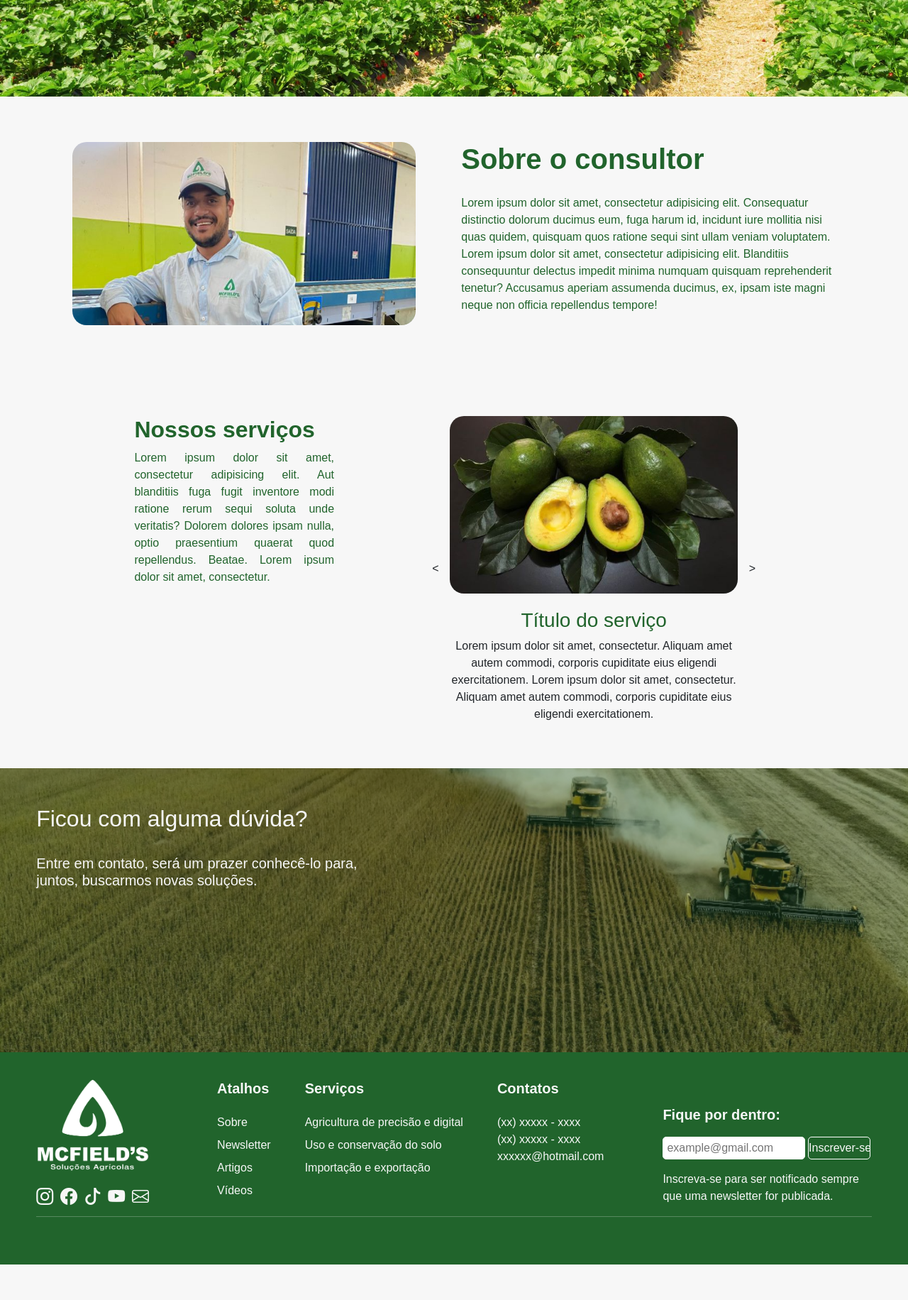
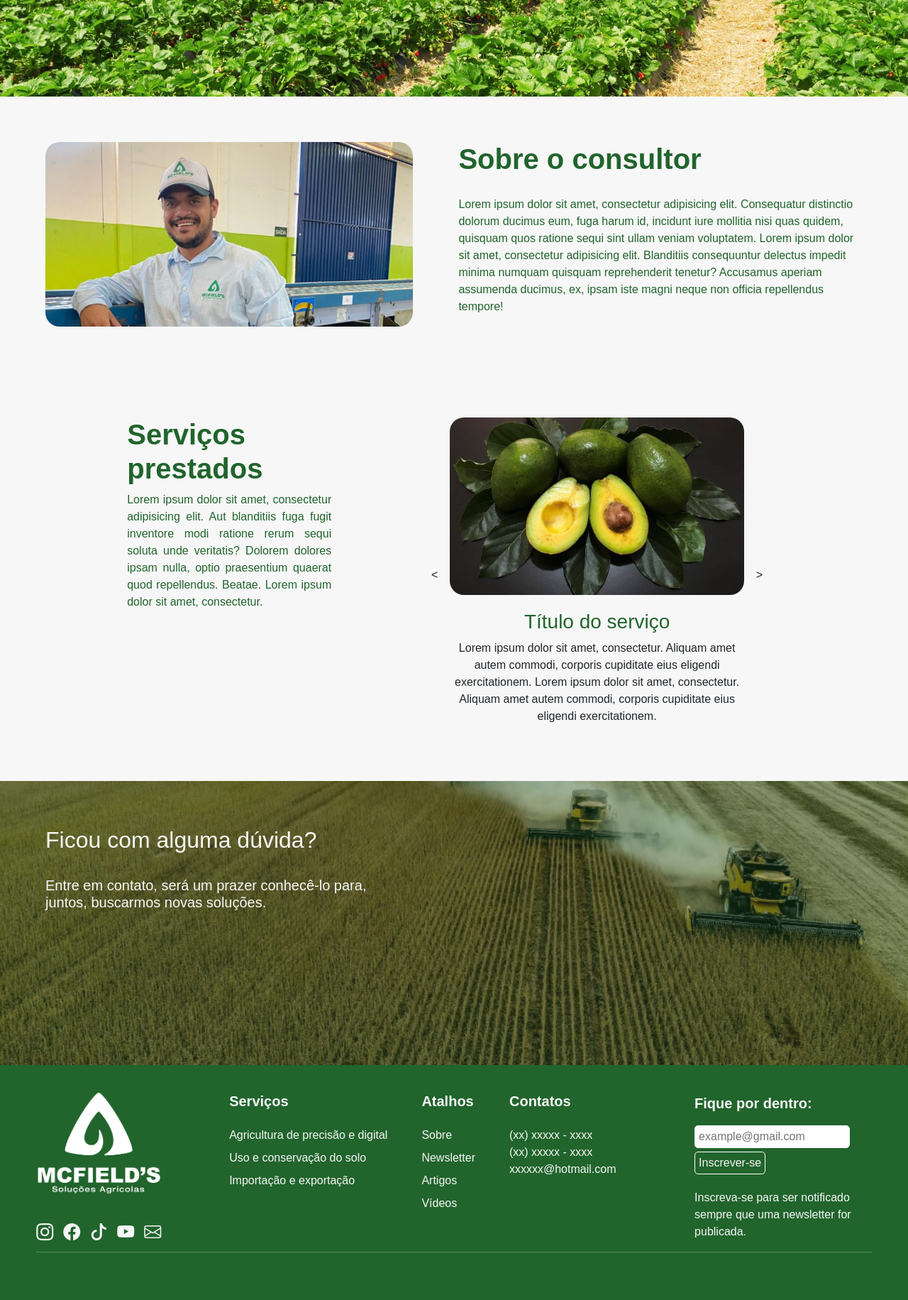
Before and after one commit to fczanetti/mcfields, a Django app: page / in a window 1280 px wide. Shown: the part 424-2255 px from the top of the page at 71% size. Before the commit the page ends 2205 px from the top, so only its background shows below. Run offline with Django 5.2, Linux system fonts and the light colour scheme.

Commit message:
responsividade ajustada
closes #15

```diff
--- a/mcfields/base/static/base/css/style.css
+++ b/mcfields/base/static/base/css/style.css
@@ -80,10 +80,10 @@
 }
 
 #our-services {
-    height: 35rem;
+    /*height: 35rem;*/
     display: flex;
     justify-content: space-evenly;
-    padding: 5% 6%;
+    padding: 5%;
 }
 
 #our-services-text {
@@ -161,7 +160,7 @@
 }
 
 #about {
-    padding: 5% 8%;
+    padding: 5%;
     display: flex;
 }
 
@@ -169,6 +168,7 @@
     width: 45%;
     margin-right: 4rem;
     border-radius: 20px;
+    object-fit: cover;
 }
 
 #about-title {
@@ -195,7 +195,7 @@
 }
 
 #mais-infos-bg {
-    padding: 4%;
+    padding: 5%;
     height: 100%;
     background-color: rgba(33, 100, 44, .3);
 }
@@ -225,9 +225,11 @@
 
 #infos-footer {
     display: flex;
+    min-width: 50%;
 }
 
 #logo-div {
+    width: 20%;
     display: inline-flex;
     flex-direction: column;
     margin-right: 3rem;
@@ -235,7 +237,6 @@
 }
 
 #logo-footer {
-    height: 8rem;
     margin-bottom: 1rem;
 }
 
@@ -287,6 +288,7 @@
     align-items: end;
     width: 25%;
     justify-content: end;
+    margin-left: 3rem;
 }
 
 #email-form {
@@ -304,11 +306,14 @@
     height: 2rem;
     border: 1px solid white;
     border-radius: 5px;
-    width: 68%;
+    min-width: 68%;
     padding: 0 5px;
 }
 
 #input-button {
+    min-width: fit-content;
+    margin: 5px 0;
+    padding: 0 5px;
     height: 2rem;
     border-radius: 5px;
     width: 30%;
--- a/mcfields/base/static/base/js/script.js
+++ b/mcfields/base/static/base/js/script.js
@@ -1,3 +1,5 @@
+// Configurações carousel/slider ----------------------------------
+
 // Select all slides
 const slides = document.querySelectorAll('.slide')
 
@@ -46,3 +48,19 @@ prevSlide.addEventListener("click", function () {
     slide.style.transform = `translateX(${100 * (indx - curSlide)}%)`;
   });
 });
+
+// ----------------------------------------------------------------
+
+let biggestSlideHeight = 0
+
+slides.forEach((slide) => {
+        let height = slide.offsetHeight
+  if (biggestSlideHeight == 0) {
+        biggestSlideHeight = height;
+   }
+   else if (slide.style.height > biggestSlideHeight) {
+        biggestSlideHeight = slide.style.height;
+   }
+});
+
+slider = document.getElementById('slider').style.height = `${biggestSlideHeight}px`
--- a/mcfields/base/templates/base/home.html
+++ b/mcfields/base/templates/base/home.html
@@ -45,7 +45,7 @@
         <div id="our-services">
 
             <div id="our-services-text">
-                <h2 id="our-services-title" >Nossos serviços</h2>
+                <h1 id="our-services-title" >Serviços prestados</h1>
                 <p>Lorem ipsum dolor sit amet, consectetur adipisicing elit.
                     Aut blanditiis fuga fugit inventore modi ratione rerum
                     sequi soluta unde veritatis? Dolorem dolores ipsam nulla,
@@ -125,7 +125,6 @@
 
     <footer id="footer">
         <div id="top-footer">
-
             <div id="infos-footer">
                 <div id="logo-div">
                     <img id="logo-footer" src="{% static 'base/img/logo_branco.png' %}" alt="Logotipo">
@@ -137,21 +136,21 @@
                         <i class="bi bi-envelope soc-net-icon"></i>
                     </nav>
                 </div>
-                <div>
+                <div id="servicos-footer">
+                    <nav class="links-div-footer">
+                        <h5 class="footer-title">Serviços</h5>
+                        <a class="link-div-footer" href="">Agricultura de precisão e digital</a>
+                        <a class="link-div-footer" href="">Uso e conservação do solo</a>
+                        <a class="link-div-footer" href="">Importação e exportação</a>
+                    </nav>
+                </div>
+                <div id="atalhos-footer">
                     <nav class="links-div-footer">
                         <h5 class="footer-title">Atalhos</h5>
                         <a class="link-div-footer" href="">Sobre</a>
                         <a class="link-div-footer" href="">Newsletter</a>
                         <a class="link-div-footer" href="">Artigos</a>
                         <a class="link-div-footer" href="">Vídeos</a>
-                    </nav>
-                </div>
-                <div>
-                    <nav class="links-div-footer">
-                        <h5 class="footer-title">Serviços</h5>
-                        <a class="link-div-footer" href="">Agricultura de precisão e digital</a>
-                        <a class="link-div-footer" href="">Uso e conservação do solo</a>
-                        <a class="link-div-footer" href="">Importação e exportação</a>
                     </nav>
                 </div>
                 <div id="contact-div">
@@ -171,7 +170,6 @@
                 </form>
                 <p id="form-text">Inscreva-se para ser notificado sempre que uma newsletter for publicada.</p>
             </div>
-
         </div>
 
 
```
Also changed, not shown: other parts of mcfields/base/static/base/css/style.css (+95 -1 lines).
